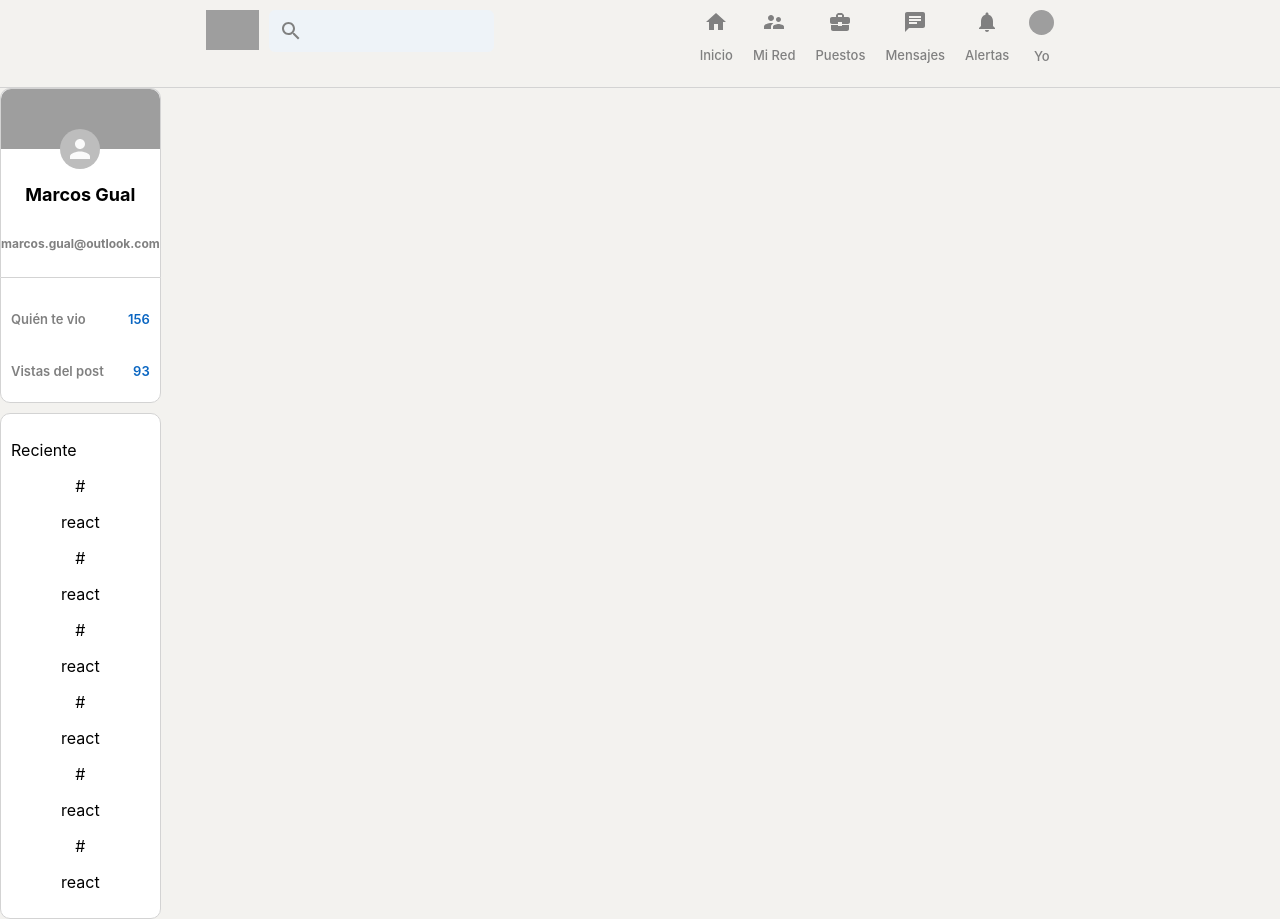
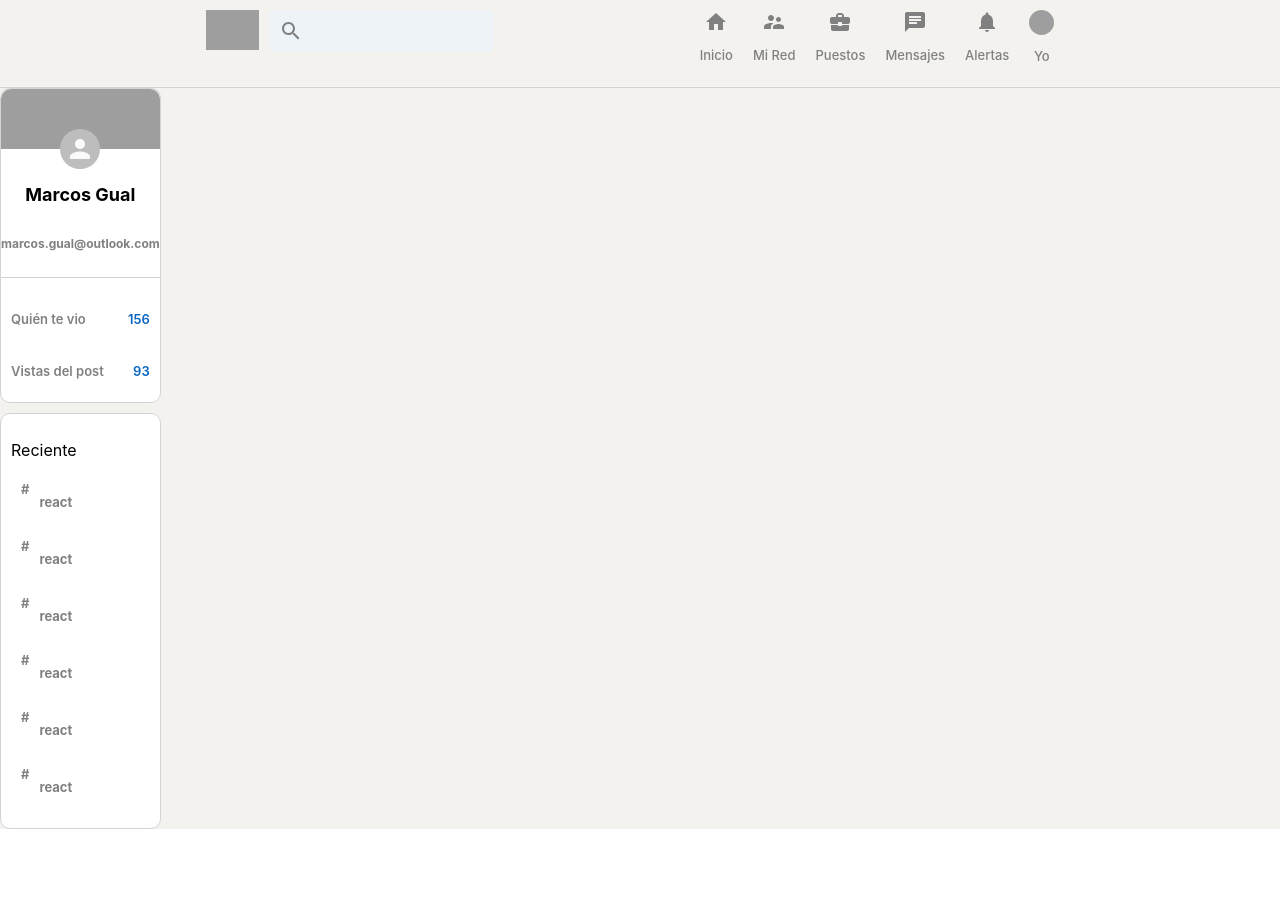
Before and after one commit to MarcosGual/social-app-react, a React (Create React App) app in the folder mock-social-app/: page / in a window 1280 px wide. After the commit the page ends 829 px from the top, so only its background shows below. Built offline with nearby package versions, Linux system fonts and the light colour scheme; grey boxes are pictures that could not be loaded.

Commit message:
fixingSidebar

```diff
--- a/mock-social-app/src/BarraLateral.css
+++ b/mock-social-app/src/BarraLateral.css
@@ -29,14 +29,15 @@
     height: 60px;
     border-top-left-radius: 10px;
     border-top-right-radius: 10px;
+    object-fit: cover;
 }
 
-.barralateral__arriba>h4{
+.barralateral__arriba>h4 {
     color: gray;
     font-size: 12px;
 }
 
-.barralateral__arriba>h2{
+.barralateral__arriba>h2 {
     font-size: 18px;
 }
 
@@ -52,7 +53,7 @@
     font-weight: 600;
 }
 
-.barralateral__stats{
+.barralateral__stats {
     padding: 10px;
     margin-bottom: 10px;
     border: 1px solid lightgray;
@@ -61,12 +62,13 @@
     border-bottom-right-radius: 10px;
 }
 
-.barralateral__numero{
+.barralateral__numero {
     font-weight: bold;
-    color: #0a66c2 !important; /*El importante es para que tenga predominancia el color sobre el de la clase superior*/
+    color: #0a66c2 !important;
+    /*El importante es para que tenga predominancia el color sobre el de la clase superior*/
 }
 
-.barralateral__abajo{
+.barralateral__abajo {
     text-align: left;
     padding: 10px;
     border: 1px solid lightgray;
@@ -74,3 +76,25 @@
     border-radius: 10px;
     margin-top: 10px;
 }
+
+.barralateral__itemReciente {
+    display: flex;
+    font-size: 13px;
+    color: gray;
+    font-weight: bolder;
+    cursor: pointer;
+    margin-bottom: 5px;
+    padding: 5px;
+}
+
+.barralateral__itemReciente:hover {
+    background-color: whitesmoke;
+    border-radius: 10px;
+    cursor: pointer;
+    color: black;
+}
+
+.barralateral__hash{
+    margin-right: 10px;
+    margin-left: 5px;
+}
--- a/mock-social-app/src/BarraLateral.tsx
+++ b/mock-social-app/src/BarraLateral.tsx
@@ -5,7 +5,7 @@
 export default function BarraLateral() {
 
     const itemReciente = (topic) => ( //no siempre hace falta tener un componente, podemos tener una función que haga el renderizado
-        <div className="barralateral">
+        <div className="barralateral__itemReciente">
             <span className="barralateral__hash">#</span>
             <p>{topic}</p>
         </div>
```
